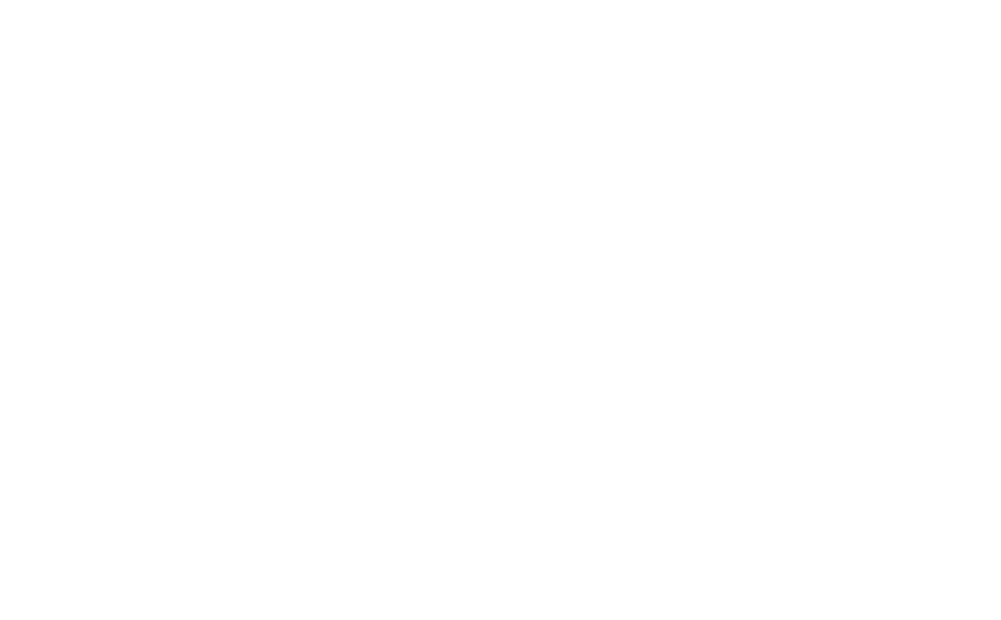
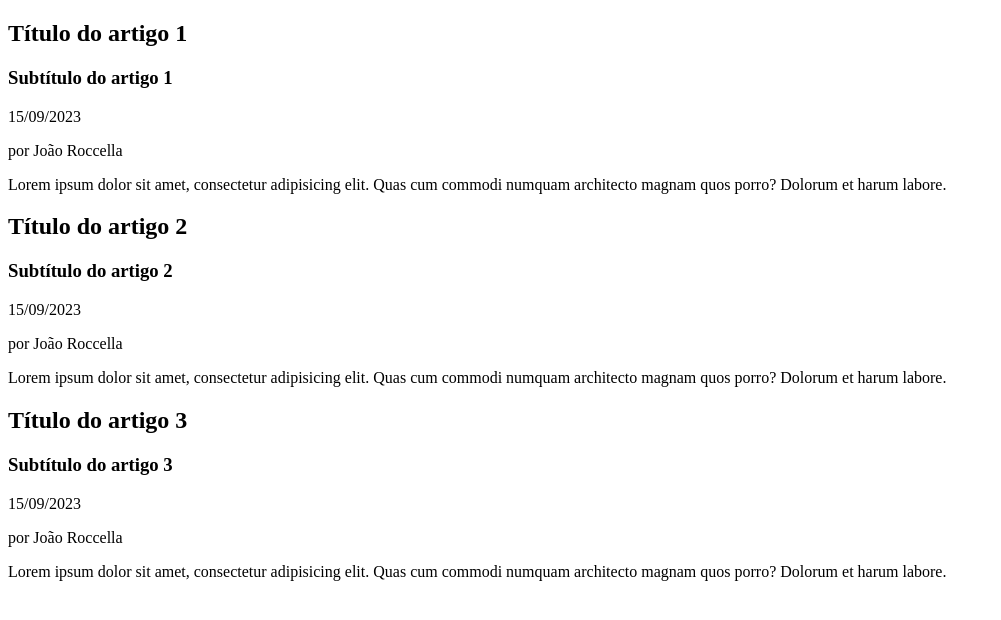
Before and after one commit to JoaoRoccella/html-semantico-t7, a plain HTML site: page index.html in a window 1280 px wide. Shown: the whole page, without its empty margins (0-1001 px from the left). Drawn offline with Linux system fonts and the light colour scheme.

Commit message:
feat: nunciado da atividade 1

```diff
--- a/index.html
+++ b/index.html
@@ -19,6 +19,41 @@
             <!-- Aqui vem o conteúdo principal -->
 
             <article>
+                <header>
+                    <!-- Header do artigo -->
+                    <h2>Título do artigo 1</h2>
+                    <h3>Subtítulo do artigo 1</h3>
+                    <p>15/09/2023</p>
+                    <p>por João Roccella</p>
+                </header>
+
+                <p>Lorem ipsum dolor sit amet, consectetur adipisicing elit. Quas cum commodi numquam architecto magnam quos porro? Dolorum et harum labore.</p>
+
+            </article>
+
+            <article>
+                <header>
+                    <!-- Header do artigo -->
+                    <h2>Título do artigo 2</h2>
+                    <h3>Subtítulo do artigo 2</h3>
+                    <p>15/09/2023</p>
+                    <p>por João Roccella</p>
+                </header>
+
+                <p>Lorem ipsum dolor sit amet, consectetur adipisicing elit. Quas cum commodi numquam architecto magnam quos porro? Dolorum et harum labore.</p>
+
+            </article>
+
+            <article>
+                <header>
+                    <!-- Header do artigo -->
+                    <h2>Título do artigo 3</h2>
+                    <h3>Subtítulo do artigo 3</h3>
+                    <p>15/09/2023</p>
+                    <p>por João Roccella</p>
+                </header>
+
+                <p>Lorem ipsum dolor sit amet, consectetur adipisicing elit. Quas cum commodi numquam architecto magnam quos porro? Dolorum et harum labore.</p>
 
             </article>
         </main>
```
Also changed, not shown: 1 other file.
